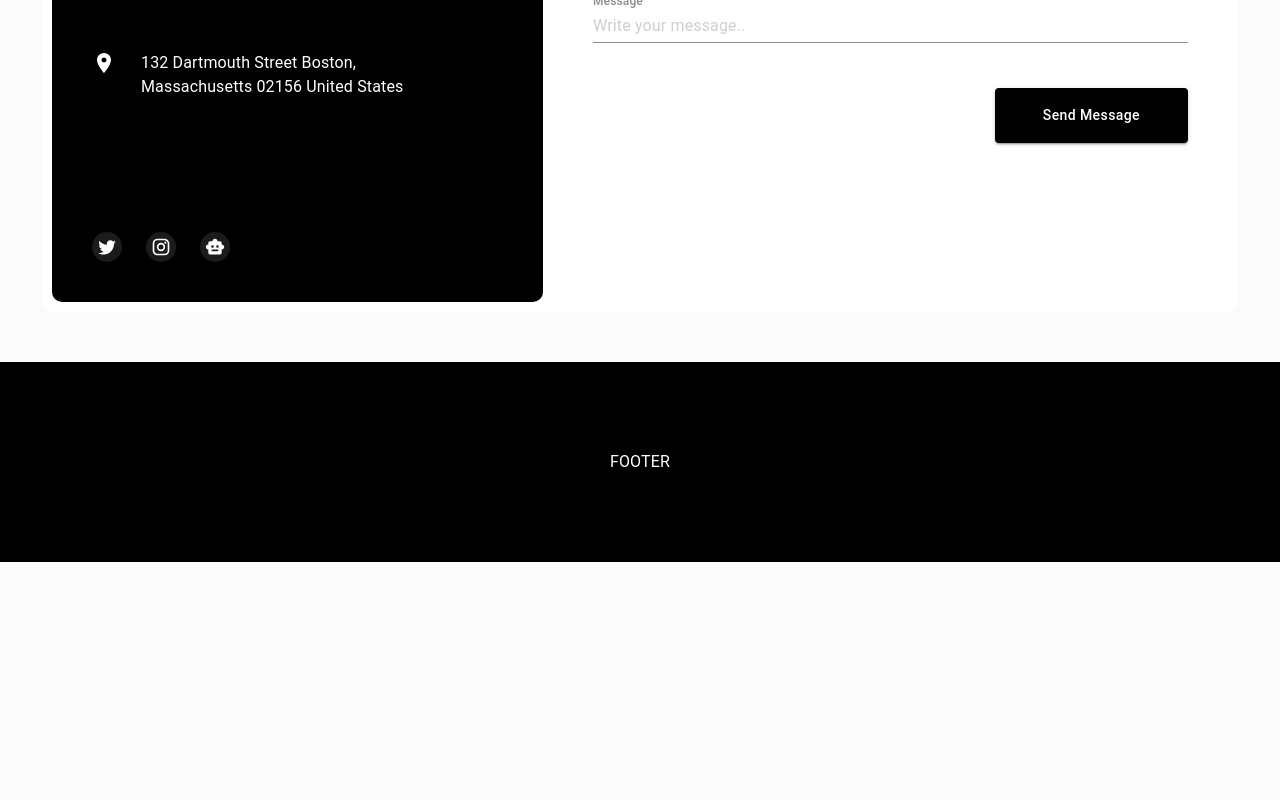
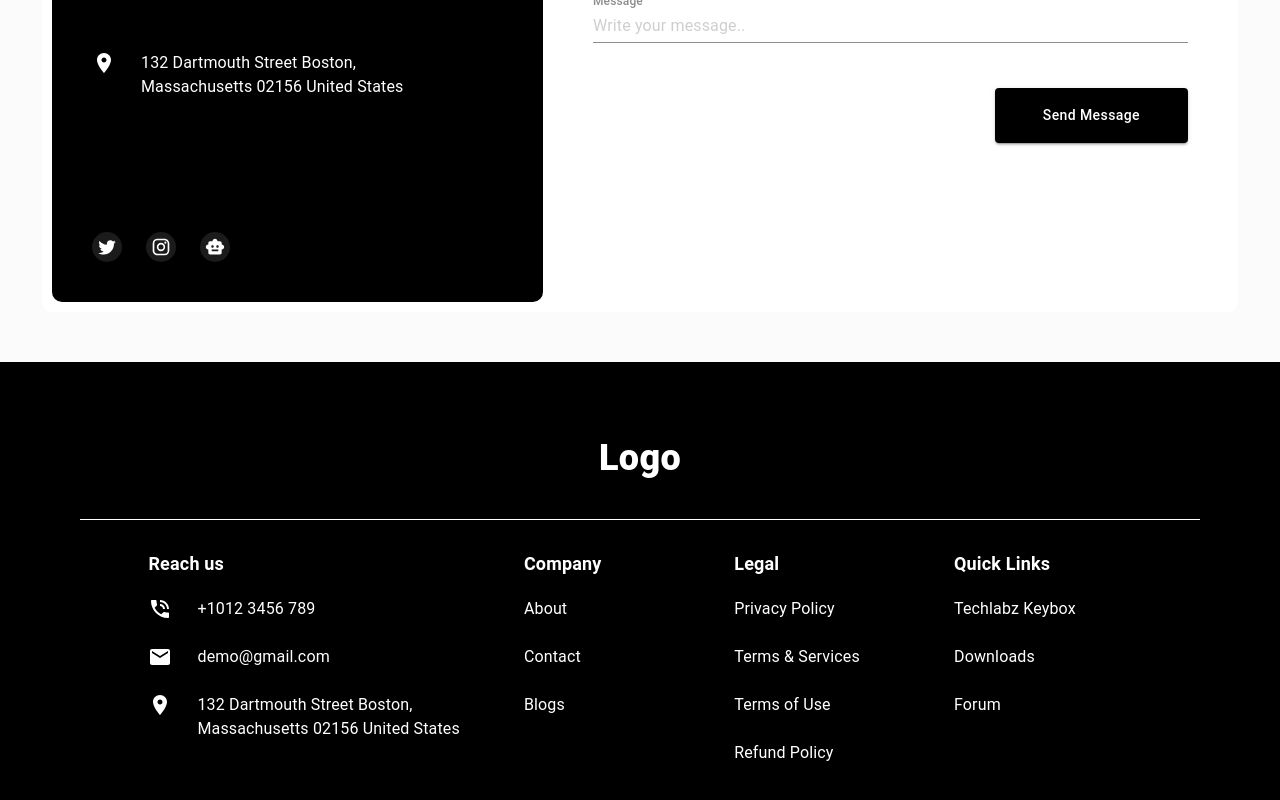
Before and after one commit to khrulenko/mbunity_landing, a React (Create React App) app: page /contact in a window 1280 px wide. Shown: the part 636-1436 px from the top of the page. Before the commit the page ends 1198 px from the top, so only its background shows below. Built offline with nearby package versions, Linux system fonts and the light colour scheme.

Commit message:
added footer links

```diff
--- a/src/routing/URLs.ts
+++ b/src/routing/URLs.ts
@@ -3,5 +3,15 @@ export const URL_BLOG: string = '/blog';
 export const URL_SHOP: string = '/shop';
 export const URL_ABOUT: string = '/about';
 export const URL_CONTACT: string = '/contact';
+
 export const URL_PROFILE: string = '/profile';
 export const URL_CART: string = '/cart';
+
+export const URL_PRIVACY_POLICY: string = '/privacy_policy';
+export const URL_TERMS_SERVICES: string = '/terms_services';
+export const URL_TERMS_OF_USE: string = '/terms_of_use';
+export const URL_REFUND_POLICY: string = '/refund_policy';
+
+export const URL_TECHLABZ_KEYBOX: string = '/techlabz_keybox';
+export const URL_DOWNLOADS: string = '/downloads';
+export const URL_FORUM: string = '/forum';
--- a/src/ui/components/Contact/styles.ts
+++ b/src/ui/components/Contact/styles.ts
@@ -27,6 +27,7 @@ const createContactTextStyles: StyleFunction<TypographyProps> = ({
   },
 }) => {
   return {
+    textAlign: 'left',
     fontSize: '16px',
     color: palette.text.light,
 
--- a/src/ui/components/ContactsList/index.tsx
+++ b/src/ui/components/ContactsList/index.tsx
@@ -1,15 +1,21 @@
-import { Stack, styled } from '@mui/material';
+import { Stack, StackProps, styled } from '@mui/material';
 import PhoneInTalkIcon from '@mui/icons-material/PhoneInTalk';
 import EmailIcon from '@mui/icons-material/Email';
 import LocationOnIcon from '@mui/icons-material/LocationOn';
 import Contact from '../Contact';
 import { createContactsListWrapperStyles } from './styles';
 
+interface ContactsListProps {
+  gap?: string;
+}
+
+export type ContactsListWrapperProps = ContactsListProps & StackProps;
+
 const ContactsListWrapper = styled(Stack)(createContactsListWrapperStyles);
 
-const ContactsList = () => {
+const ContactsList = ({ gap = '50px' }: ContactsListProps) => {
   return (
-    <ContactsListWrapper>
+    <ContactsListWrapper gap={gap}>
       <Contact Icon={PhoneInTalkIcon}>+1012 3456 789</Contact>
 
       <Contact Icon={EmailIcon}>demo@gmail.com</Contact>
--- a/src/ui/components/ContactsList/styles.ts
+++ b/src/ui/components/ContactsList/styles.ts
@@ -1,13 +1,16 @@
-import { StackProps } from '@mui/material';
+import { ContactsListWrapperProps } from '.';
 import { StyleFunction } from '../../../common/types';
 
-const createContactsListWrapperStyles: StyleFunction<StackProps> = ({
+const createContactsListWrapperStyles: StyleFunction<
+  ContactsListWrapperProps
+> = ({
   theme: {
     breakpoints: { down },
   },
+  gap,
 }) => {
   return {
-    gap: '50px',
+    gap,
 
     [down('md')]: {
       alignItems: 'center',
--- /dev/null
+++ b/src/ui/components/LinksList/index.tsx
@@ -0,0 +1,35 @@
+import { Link } from 'react-router-dom';
+import { Stack, styled, Typography } from '@mui/material';
+import { SectionItems } from '../../patterns/Header';
+import {
+  createLinksListWrapperStyles,
+  createLinksListHeaderStyles,
+  createContentWrapperStyles,
+  createFooterLinkStyles,
+} from './styles';
+
+interface LinksListProps {
+  header: string;
+  items: SectionItems;
+}
+
+const LinksListWrapper = styled(Stack)(createLinksListWrapperStyles);
+export const LinksListHeader = styled(Typography)(createLinksListHeaderStyles);
+const ContentWrapper = styled(Stack)(createContentWrapperStyles);
+const FooterLink = styled(Link)(createFooterLinkStyles);
+
+const LinksList = ({ header, items }: LinksListProps) => {
+  return (
+    <LinksListWrapper>
+      <LinksListHeader>{header}</LinksListHeader>
+
+      <ContentWrapper>
+        {items.map(({ url = '', name }) => (
+          <FooterLink to={url}>{name}</FooterLink>
+        ))}
+      </ContentWrapper>
+    </LinksListWrapper>
+  );
+};
+
+export default LinksList;
--- /dev/null
+++ b/src/ui/components/LinksList/styles.ts
@@ -0,0 +1,41 @@
+import { LinkProps } from 'react-router-dom';
+import { StackProps } from '@mui/material';
+import { StyleFunction } from '../../../common/types';
+
+const createLinksListWrapperStyles: StyleFunction<StackProps> = () => {
+  return {
+    gap: '20px',
+
+    width: 'fit-content',
+
+    textAlign: 'left',
+  };
+};
+
+const createLinksListHeaderStyles: StyleFunction<StackProps> = () => {
+  return {
+    fontWeight: '600',
+    fontSize: '18px',
+  };
+};
+
+const createContentWrapperStyles: StyleFunction<StackProps> = () => {
+  return {
+    gap: '24px',
+  };
+};
+
+const createFooterLinkStyles: StyleFunction<LinkProps> = () => {
+  return {
+    fontSize: '16px',
+    textDecoration: 'none',
+    color: 'white',
+  };
+};
+
+export {
+  createLinksListWrapperStyles,
+  createLinksListHeaderStyles,
+  createContentWrapperStyles,
+  createFooterLinkStyles,
+};
--- a/src/ui/components/LogoStub/index.tsx
+++ b/src/ui/components/LogoStub/index.tsx
@@ -1,13 +1,14 @@
 import { Typography } from '@mui/material';
 
 interface LogoStub {
-  color: string;
+  color?: string;
+  fontSize?: string;
 }
 
-const LogoStub = ({ color = 'text.primary' }) => {
+const LogoStub = ({ color = 'text.primary', fontSize = '24px' }) => {
   return (
     <Typography
-      fontSize="24px"
+      fontSize={fontSize}
       fontWeight="800"
       lineHeight="32px"
       color={color}
--- a/src/ui/patterns/Footer/index.tsx
+++ b/src/ui/patterns/Footer/index.tsx
@@ -1,20 +1,74 @@
-import { Stack } from '@mui/material';
+import { Stack, styled } from '@mui/material';
+import {
+  URL_ABOUT,
+  URL_BLOG,
+  URL_CONTACT,
+  URL_DOWNLOADS,
+  URL_FORUM,
+  URL_PRIVACY_POLICY,
+  URL_REFUND_POLICY,
+  URL_TECHLABZ_KEYBOX,
+  URL_TERMS_OF_USE,
+  URL_TERMS_SERVICES,
+} from '../../../routing/URLs';
+import ContactsList from '../../components/ContactsList';
+import LinksList, { LinksListHeader } from '../../components/LinksList';
+import LogoStub from '../../components/LogoStub';
+import { SectionItems } from '../Header';
+import {
+  createFooterWrapperStyles,
+  createFooterContentWrapperStyles,
+  createInnerContentWrapperStyles,
+  createFooterContactsWrapperStyles,
+} from './styles';
+
+const FooterWrapper = styled(Stack)(createFooterWrapperStyles);
+const FooterContentWrapper = styled(Stack)(createFooterContentWrapperStyles);
+const InnerContentWrapper = styled(Stack)(createInnerContentWrapperStyles);
+const FooterContactsWrapper = styled(Stack)(createFooterContactsWrapperStyles);
+
+const companyLinks: SectionItems = [
+  { name: 'About', url: URL_ABOUT },
+  { name: 'Contact', url: URL_CONTACT },
+  { name: 'Blogs', url: URL_BLOG },
+];
+
+const legalLinks: SectionItems = [
+  { name: 'Privacy Policy', url: URL_PRIVACY_POLICY },
+  { name: 'Terms & Services', url: URL_TERMS_SERVICES },
+  { name: 'Terms of Use', url: URL_TERMS_OF_USE },
+  { name: 'Refund Policy', url: URL_REFUND_POLICY },
+];
+
+const quickLinks: SectionItems = [
+  { name: 'Techlabz Keybox', url: URL_TECHLABZ_KEYBOX },
+  { name: 'Downloads', url: URL_DOWNLOADS },
+  { name: 'Forum', url: URL_FORUM },
+];
 
 const Footer = () => {
   return (
-    <Stack
-      textAlign="center"
-      alignItems="center"
-      justifyContent="center"
-      style={{
-        width: '100%',
-        height: '200px',
-        backgroundColor: 'black',
-        color: 'white',
-      }}
-    >
-      FOOTER
-    </Stack>
+    <FooterWrapper>
+      <LogoStub color="text.light" fontSize="36px" />
+
+      <FooterContentWrapper>
+        <InnerContentWrapper>
+          <FooterContactsWrapper>
+            <LinksListHeader>Reach us</LinksListHeader>
+
+            <ContactsList gap="24px" />
+          </FooterContactsWrapper>
+
+          <LinksList header="Company" items={companyLinks} />
+        </InnerContentWrapper>
+
+        <InnerContentWrapper>
+          <LinksList header="Legal" items={legalLinks} />
+
+          <LinksList header="Quick Links" items={quickLinks} />
+        </InnerContentWrapper>
+      </FooterContentWrapper>
+    </FooterWrapper>
   );
 };
 
--- /dev/null
+++ b/src/ui/patterns/Footer/styles.ts
@@ -0,0 +1,54 @@
+import { StackProps } from '@mui/material';
+import { StyleFunction } from '../../../common/types';
+
+const createFooterWrapperStyles: StyleFunction<StackProps> = () => {
+  return {
+    textAlign: 'center',
+    alignItems: 'center',
+    justifyContent: 'center',
+    gap: '45px',
+
+    padding: '80px 80px 36px',
+    width: '100%',
+
+    color: 'white',
+    backgroundColor: 'black',
+  };
+};
+
+const createFooterContentWrapperStyles: StyleFunction<StackProps> = () => {
+  return {
+    flexDirection: 'row',
+    justifyContent: 'space-between',
+
+    padding: '30px',
+    width: '100%',
+
+    borderTop: '1px solid',
+    borderColor: 'text.light',
+  };
+};
+
+const createInnerContentWrapperStyles: StyleFunction<StackProps> = () => {
+  return {
+    flexDirection: 'row',
+    justifyContent: 'space-evenly',
+
+    width: '100%',
+  };
+};
+
+const createFooterContactsWrapperStyles: StyleFunction<StackProps> = () => {
+  return {
+    justifyContent: 'start',
+    alignItems: 'start',
+    gap: '20px',
+  };
+};
+
+export {
+  createFooterWrapperStyles,
+  createFooterContentWrapperStyles,
+  createInnerContentWrapperStyles,
+  createFooterContactsWrapperStyles,
+};
```
